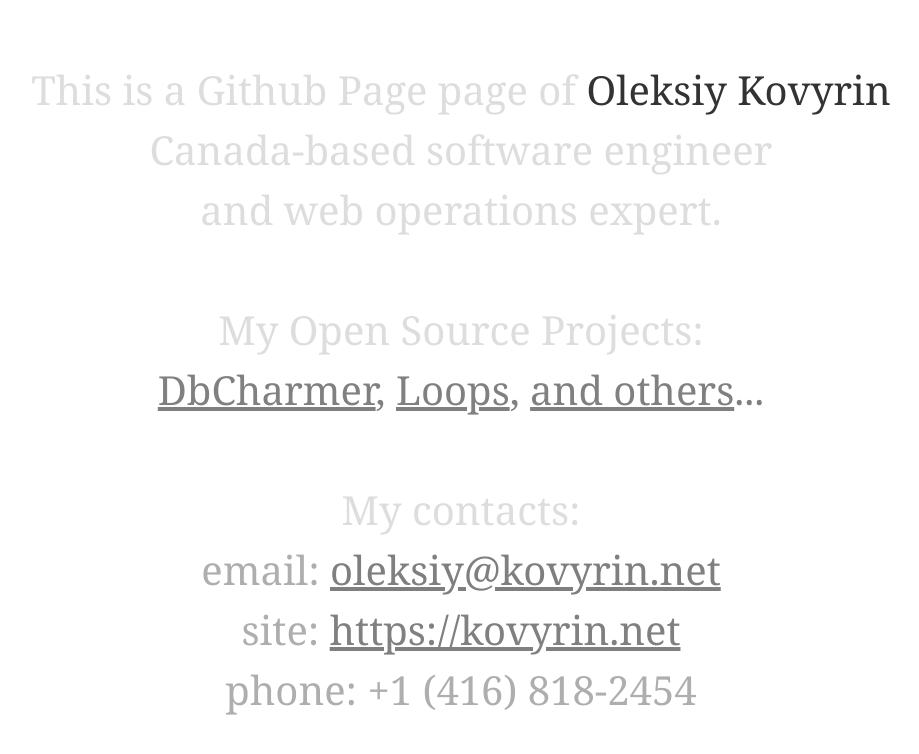
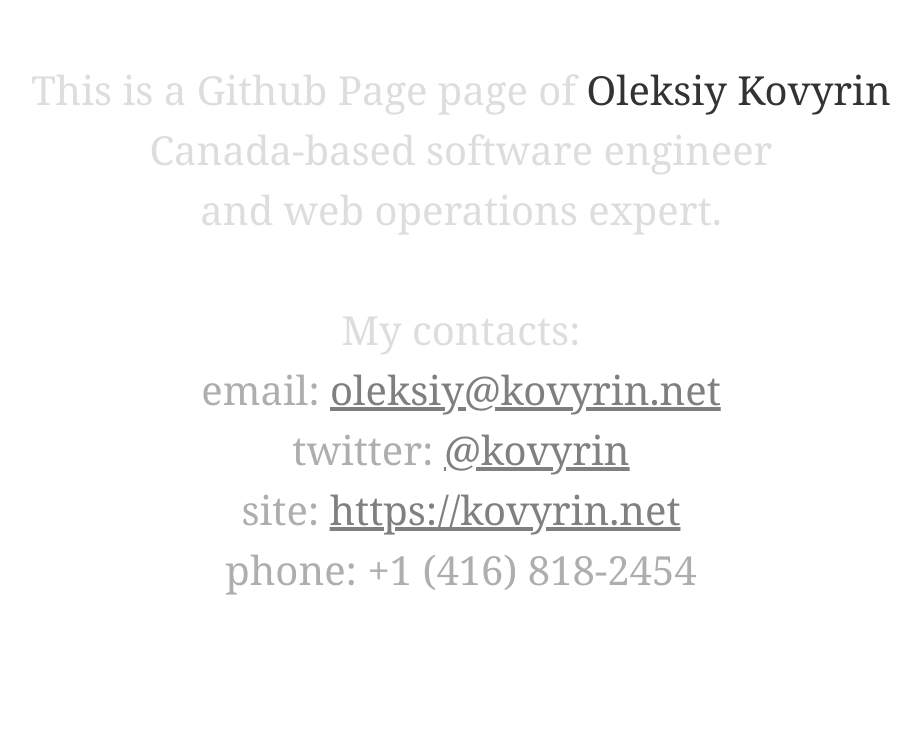
Before and after one commit to kovyrin/kovyrin.github.com, a plain HTML site: page index.html in a window 1280 px wide. Shown: the whole page, without its empty margins (179-1098 px from the left). Drawn offline with Linux system fonts and the light colour scheme.

Commit message:
Update index.html

```diff
--- a/index.html
+++ b/index.html
@@ -23,15 +23,9 @@
       Canada-based software engineer<br/>
       and web operations expert.<br />
       <br/>
-      My Open Source Projects:<br/>
-      <span class="url">
-        <a class="url" href="http://kovyrin.github.com/db-charmer">DbCharmer</a>,
-        <a class="url" href="http://github.com/kovyrin/loops">Loops</a>,
-        <a class="url" href="http://github.com/kovyrin">and others</a>...<br/>
-      </span>
-      <br/>
       My contacts:<br/>
       <span class="tel">email: <a href="mailto:oleksiy@kovyrin.net" class="email">oleksiy@kovyrin.net</a></span><br/>
+      <span class="tel">twitter: <a class="url" href="https://twitter.com/kovyrin">@kovyrin</a></span><br/>
       <span class="tel">site: <a class="url" href="https://kovyrin.net/">https://kovyrin.net</a></span><br/>
       <span class="tel">phone: +1 (416) 818-2454</span><br/>
     </div>
```
